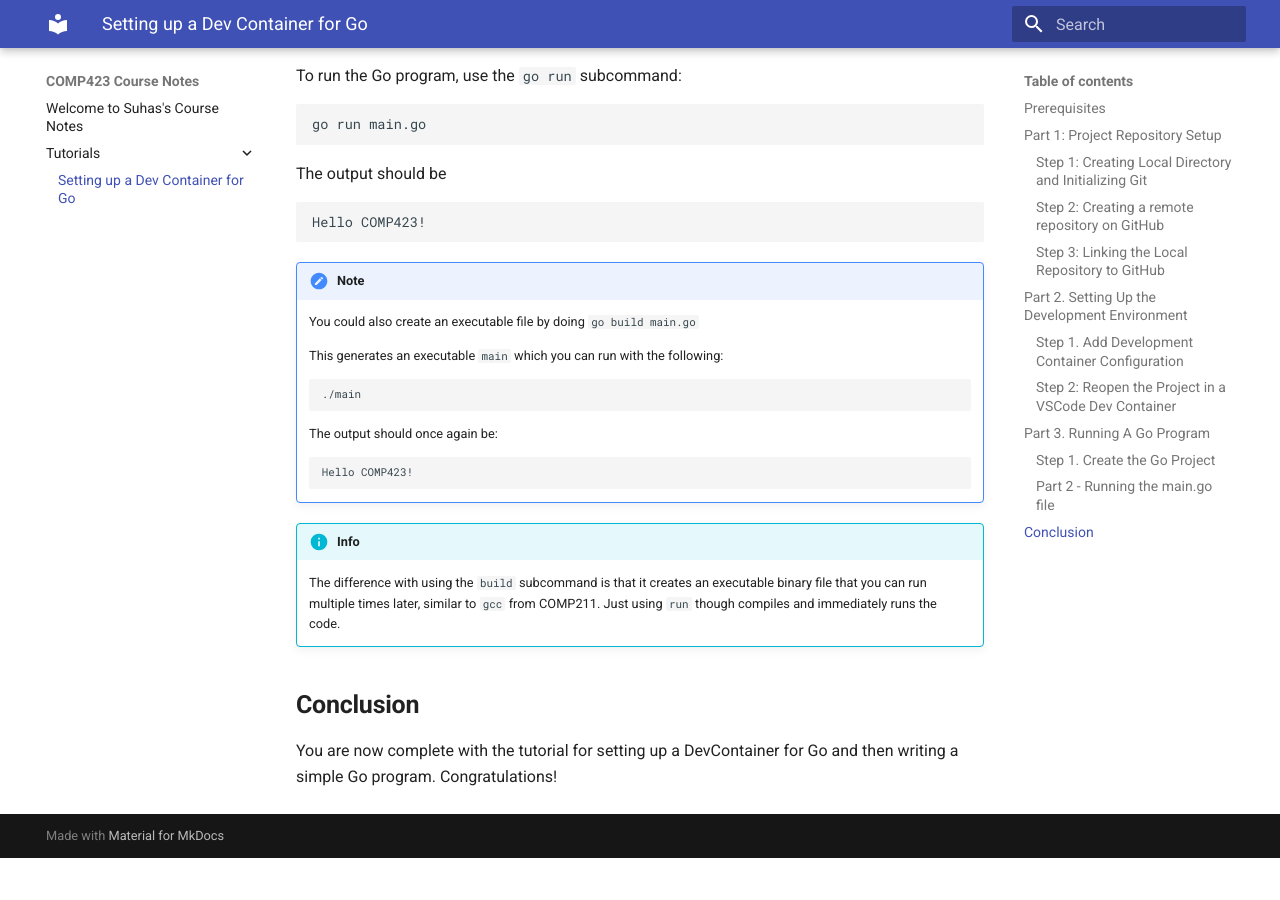
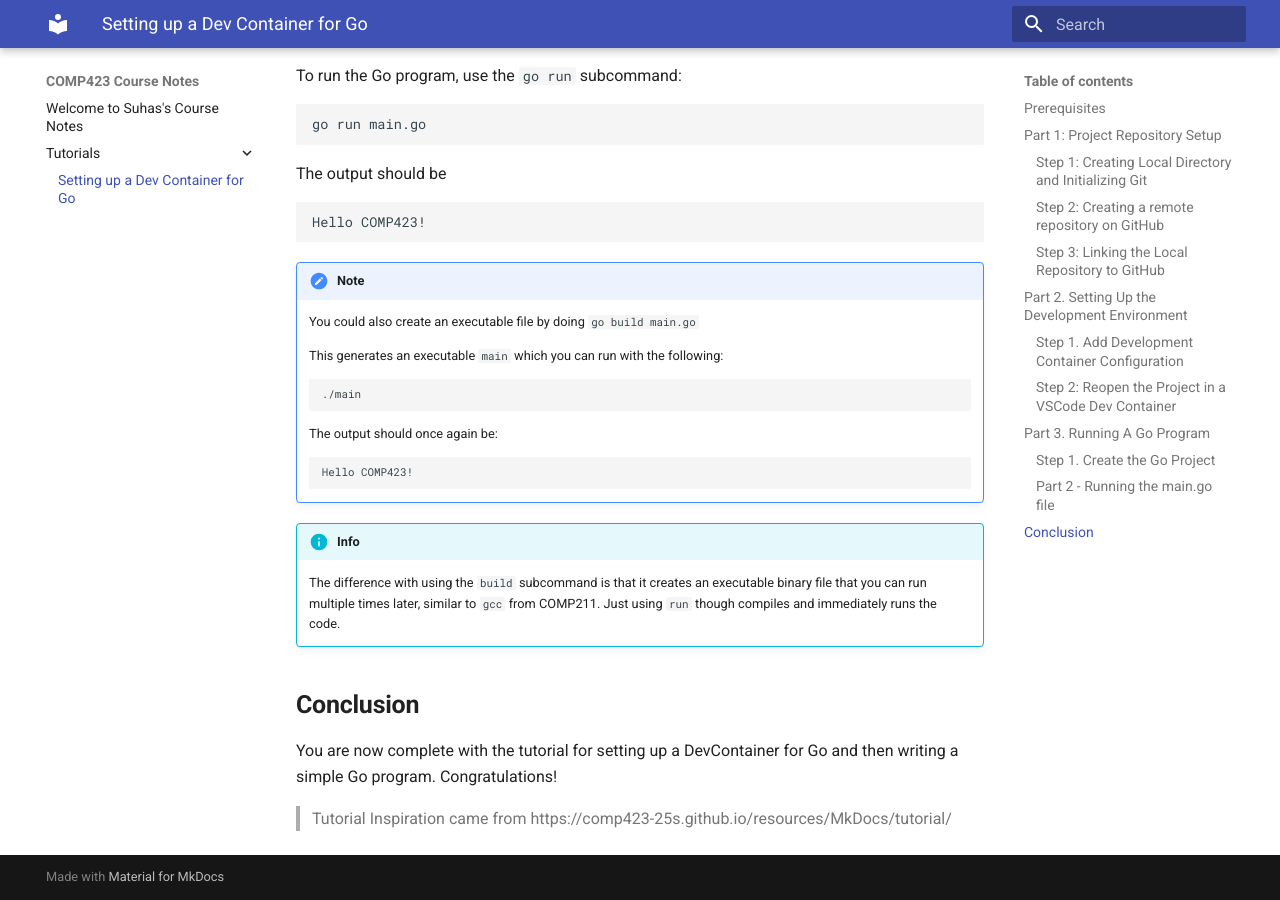
Before and after one commit to suhasp3/comp423-course-notes, an MkDocs documentation site: the page built from docs/tutorials/go-setup.md, in a window 1280 px wide and 900 px high, scrolled down 3648 px. Built offline with MkDocs 1.6.1 and Material for MkDocs 9.7.7, drawn with Linux system fonts in a browser that asks for light colours; before the commit the page ends 4506 px from its top, so only the background shows below that.

Commit message:
Added Citation

```diff
--- a/docs/tutorials/go-setup.md
+++ b/docs/tutorials/go-setup.md
@@ -143,3 +143,5 @@ Hello COMP423!
 
 ## **Conclusion**
 You are now complete with the tutorial for setting up a DevContainer for Go and then writing a simple Go program. Congratulations!
+
+> Tutorial Inspiration came from https://comp423-25s.github.io/resources/MkDocs/tutorial/
```
